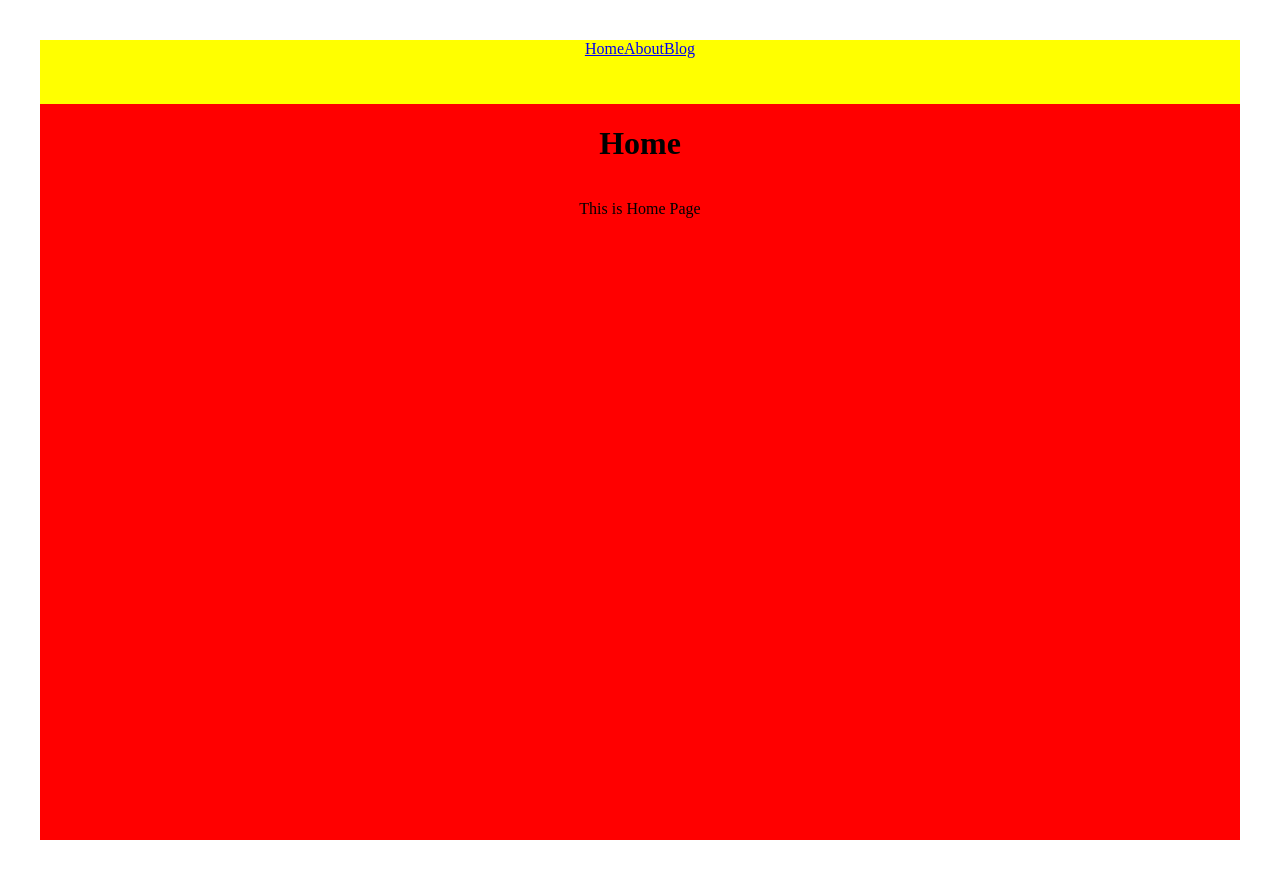
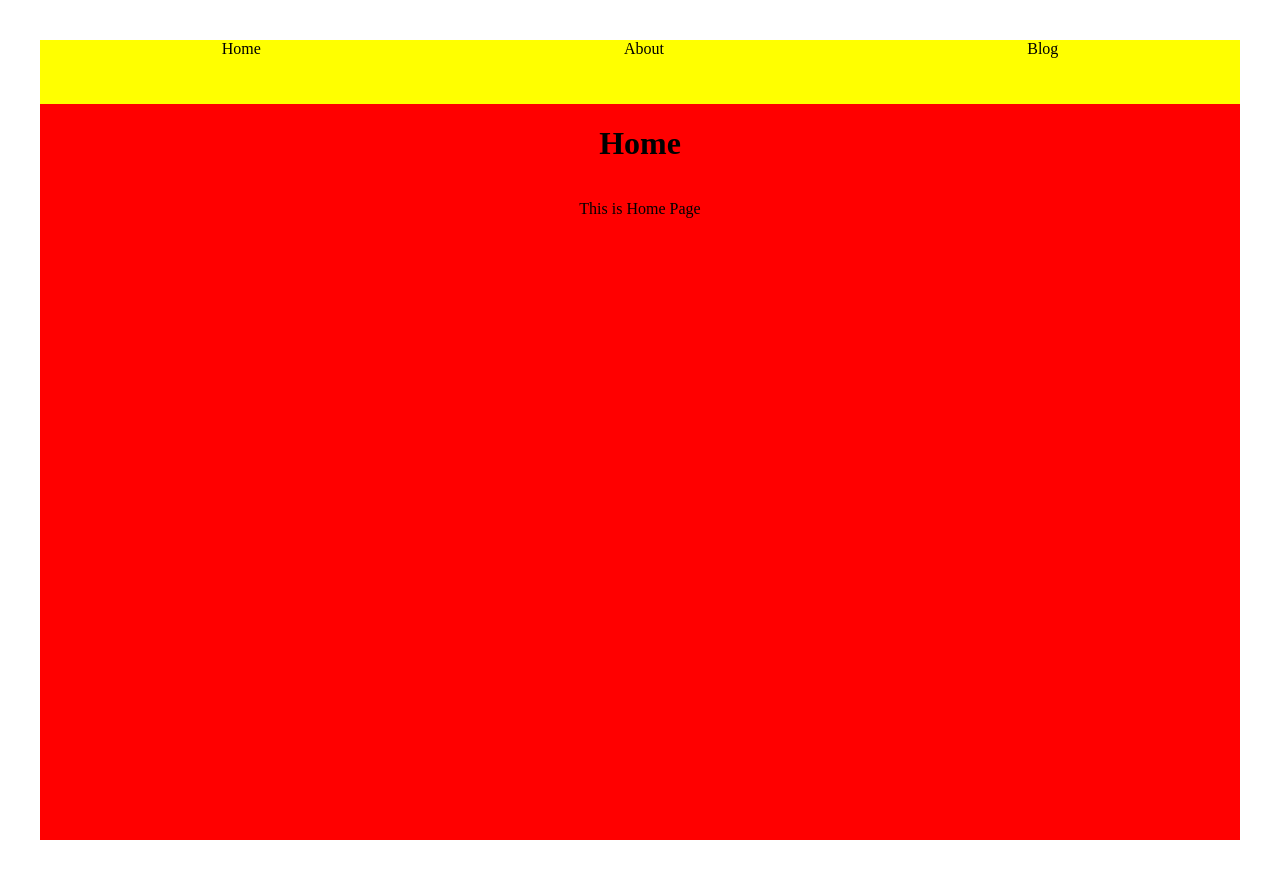
Before and after one commit to aashikofsach/Dark-Light-Mode-MCQ, a React (Vite) app: page / in a window 1280 px wide. Built offline with nearby package versions, Linux system fonts and the light colour scheme.

Commit message:
done with styling

```diff
--- a/src/App.css
+++ b/src/App.css
@@ -14,4 +14,10 @@
 .navbar {
   height: 8vh;
   background-color: yellow;
+  display: flex;
+  justify-content: space-around;
 }
+.navbar a {
+  text-decoration: none;
+  color: inherit;
+}
```
